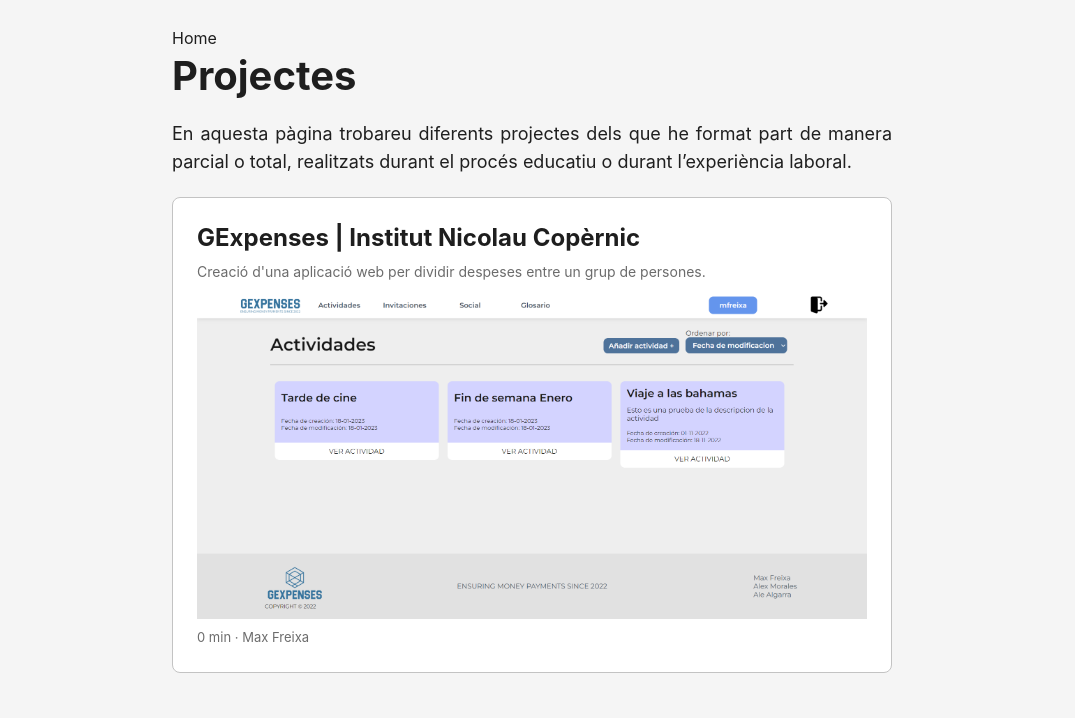
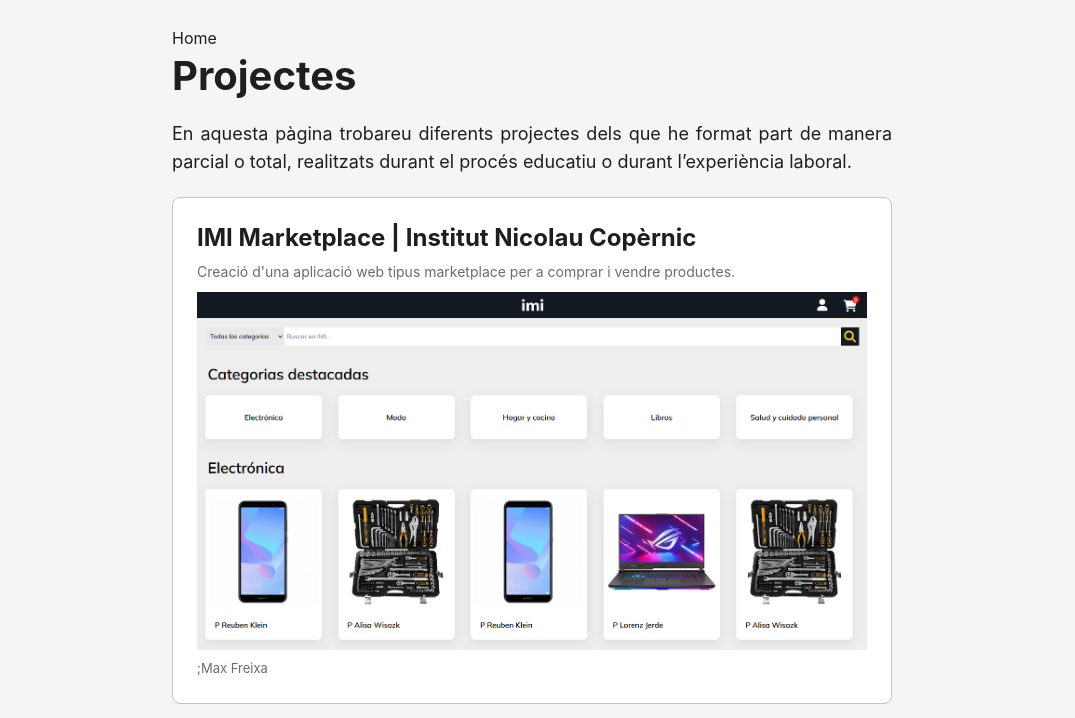
Before and after one commit to freixa21/freixa21.github.io, a plain HTML site: page projectes/index.html in a window 1280 px wide. Shown: the part 82-800 px from the top of the page, without its empty margins (108-1183 px from the left). Drawn offline with Linux system fonts and the light colour scheme.

Commit message:
nou projecte

```diff
--- a/projectes/index.html
+++ b/projectes/index.html
@@ -127,6 +127,20 @@
 
 </div>
 
+<article class="post-entry">
+    <header class="entry-header">
+      <h2>IMI Marketplace | Institut Nicolau Copèrnic
+      </h2>
+    </header>
+    <section class="entry-content">
+      <p>Creació d&#39;una aplicació web tipus marketplace per a comprar i vendre productes.</p>
+    </section>
+    <section class="entry-content">
+      <img src="/images/IMI.PNG">
+    </section>
+    <footer class="entry-footer">;Max Freixa</footer>
+  <a class="entry-link" href="https://gitlab.com/KYRIRV/marketplace-abp-pr2"></a>
+</article>
 
   <article class="post-entry">
     <header class="entry-header">
@@ -139,7 +153,7 @@
     <section class="entry-content">
       <img src="/images/GExpenses-Portfolio.png">
     </section>
-    <footer class="entry-footer">0 min&nbsp;·&nbsp;Max Freixa</footer>
+    <footer class="entry-footer">Max Freixa</footer>
   <a class="entry-link" href="https://git.copernic.cat/algarra.delgado.alejandro/GExpenses_3p1"></a>
 </article>
     </main>
```
Also changed, not shown: contacte/index.html (+1 -1 lines), images/IMI.PNG (added).
